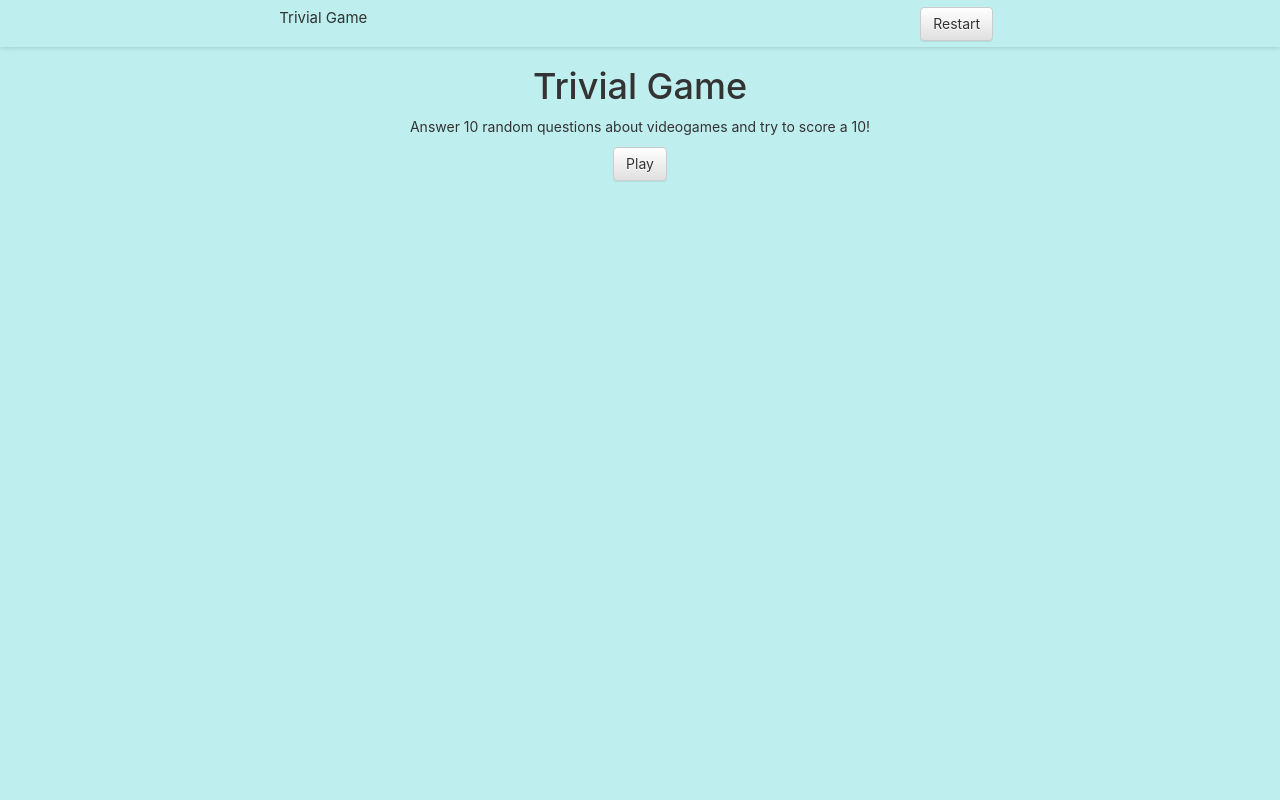
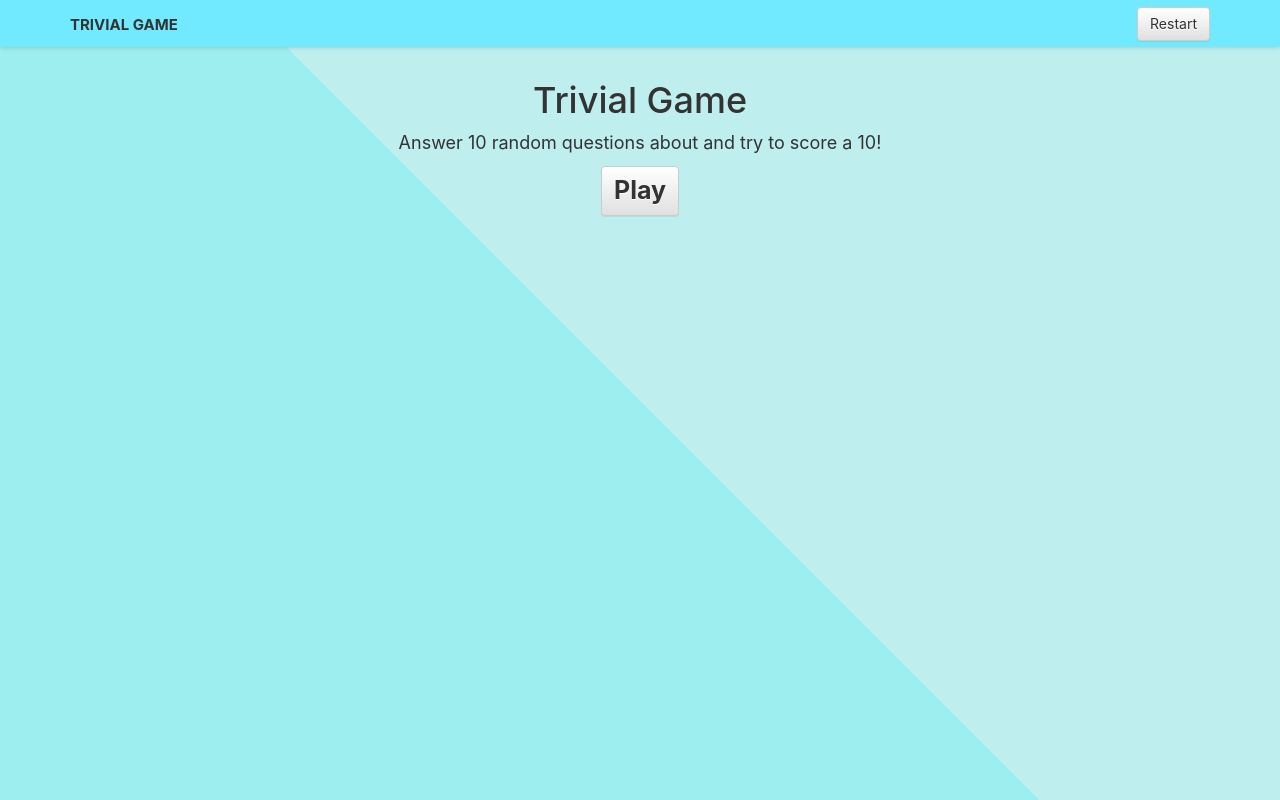
Before and after one commit to luismartinezs/trivial-web, a React (Create React App) app: page / in a window 1280 px wide. Built offline with nearby package versions, Linux system fonts and the light colour scheme; no server answers.

Commit message:
improved styling

```diff
--- a/src/components/MainView.js
+++ b/src/components/MainView.js
@@ -7,13 +7,20 @@ import Score from './Score';
 class MainView extends React.Component {
     render() {
         let state = this.props.props;
+        let category = '';
+
+        if (state.questions[0] !== undefined) {
+            category = state.questions[0].category;
+        }
+
         if (state.screen === 'start') {
             return (
                 <div className='mainView-wrapper'>
-                    <Start />
+                    <Start category={category} />
                 </div>
             );
         }
+
         if (state.screen === 'questionScreen') {
             return (
                 <div className='mainView-wrapper'>
@@ -21,6 +28,7 @@ class MainView extends React.Component {
                 </div>
             );
         }
+
         if (this.props.props.screen === 'score') {
             return (
                 <div className='mainView-wrapper'>
@@ -28,6 +36,7 @@ class MainView extends React.Component {
                 </div>
             );
         }
+
     }
 }
 
--- a/src/components/Question.js
+++ b/src/components/Question.js
@@ -31,11 +31,11 @@ class Question extends React.Component {
                     </Row>
                     <hr />
                     <Row>
-                        <Col xs={4}></Col>
-                        <Col xs={4}>
-                            <Button className='btn mx-1 mb-1 center-block' block data-btn-confirm='1'>Confirm</Button>
+                        <Col xs={1}></Col>
+                        <Col xs={10}>
+                            <Button className='btn mx-1 mb-1 center-block btn-cta' block data-btn-confirm='1'>Confirm</Button>
                         </Col>
-                        <Col xs={4}></Col>
+                        <Col xs={1}></Col>
                     </Row>
                     {/* <Row><span className='confirm-msg correct'>Correct!</span></Row> */}
                 </Grid>
--- a/src/components/Score.js
+++ b/src/components/Score.js
@@ -9,12 +9,12 @@ class Score extends React.Component {
         let msg = '';
         switch(state.score) {
             case 0:
-                msg = `Do you even play???`;
+                msg = `Did you even try...?`;
                 break;
             case 1:
             case 2:
             case 3:
-                msg = `My grandma knows more about games than you`;
+                msg = `My 5 year old knows more than you`;
                 break;
             case 4:
             case 5:
@@ -26,20 +26,21 @@ class Score extends React.Component {
                 msg = `Wow, you know quite a lot!`;
                 break;
             case 9:
-                msg = `I can't believe how powerful you are!`;
+                msg = `I can't believe how wise you are!`;
                 break;
             case 10:
-                msg = `You're a legend, your power level is beyond this world...`;
+                msg = `You're a legend, your knowledge is beyond this world...`;
                 break;
             default:
-                msg = 'something went wrong with your score';
+                msg = 'something went wrong with your score... :(';
         }
 
         return (
-            <div className='score'>
-                <p>Your score: {state.score}/10</p>
+            <div>
+                <p className='score'>Your score:</p>
+                <p className='score-value'>{state.score}/10</p>
                 <p>{msg}</p>
-                <Button data-btn-reset>Play again</Button>
+                <Button className='btn-cta' data-btn-reset>Play again</Button>
             </div>
         );
     }
--- a/src/components/Start.js
+++ b/src/components/Start.js
@@ -6,8 +6,8 @@ class Start extends React.Component {
         return (
             <div className='start'>
                 <h1>Trivial Game</h1>
-                <p>Answer 10 random questions about videogames and try to score a 10!</p>
-                <Button data-btn-play>Play</Button>
+                <p>Answer 10 random questions about {this.props.category} and try to score a 10!</p>
+                <Button className='btn-cta' data-btn-play>Play</Button>
             </div>
         );
     }
--- a/src/components/Tab.js
+++ b/src/components/Tab.js
@@ -5,16 +5,18 @@ class Tab extends React.Component {
     render() {
         return (
             <div className='tab-wrapper'>
-                <Grid fluid='true'>
+                <div className='tab-container'>
+                    <Grid>
                         <Row>
-                        <Col xs={6}>
+                            <Col xs={6} className='text-left'>
                                 <span className='title'>Trivial Game</span>
                             </Col>
-                        <Col xs={6}>
+                            <Col xs={6} className='text-right'>
                                 <Button data-btn-reset>Restart</Button>
                             </Col>
                         </Row>
                     </Grid>
+                </div>
             </div>
         );
     }
--- a/src/components/Trivial.js
+++ b/src/components/Trivial.js
@@ -4,7 +4,7 @@ import MainView from './MainView';
 import Tab from './Tab';
 import { createStore } from 'redux';
 import { Provider, connect } from 'react-redux'
-import { decodeHtml, shuffleArray }  from './helpers';
+import { decodeHtml, shuffleArray } from './helpers';
 
 
 
@@ -49,7 +49,7 @@ class Trivial extends React.Component {
     constructor(props) {
         super(props);
         this.state = {
-            roundsNumber: 10,
+            roundsNumber: 2,
             isLoading: true,
             screen: 'start', // 'start', 'questionScreen', 'score', 'error'
             questions: {},
@@ -67,7 +67,7 @@ class Trivial extends React.Component {
 
         // initial data fetch
         async function asyncMethod() {
-            let url = 'https://opentdb.com/api.php?amount=10&category=15&difficulty=medium&type=multiple';
+            let url = 'https://opentdb.com/api.php?amount=10&category=23&difficulty=medium&type=multiple';
 
             return fetch(url)
                 .then((response) => response.json())
@@ -114,7 +114,7 @@ class Trivial extends React.Component {
             if (confirmBtn.textContent === 'Confirm') {
 
                 console.log('selected answer');
-                console.log(event.target,'was clicked');
+                console.log(event.target, 'was clicked');
                 let buttons = document.querySelectorAll(`[data-btn-index]`);
 
                 Array.from(buttons).forEach((btn) => {
@@ -157,9 +157,9 @@ class Trivial extends React.Component {
                     let correctBtn = Array.from(buttons).find((btn) => {
                         return btn.textContent === correctAnswer;
                     });
-                    console.log('correctBtn:',correctBtn);
+                    console.log('correctBtn:', correctBtn);
                     console.log('buttons:', buttons);
-                    console.log('correctAnswer:',correctAnswer);
+                    console.log('correctAnswer:', correctAnswer);
 
                     let choosenAnswer = selectedBtn.textContent;
 
@@ -178,8 +178,8 @@ class Trivial extends React.Component {
 
                     } else {
                         // answer given was wrong
-                        console.log('selectedBtn:',selectedBtn);
-                        console.log('correctBtn:',correctBtn);
+                        console.log('selectedBtn:', selectedBtn);
+                        console.log('correctBtn:', correctBtn);
                         selectedBtn.classList.add('btn-danger');
                         correctBtn.classList.add('btn-success');
                     }
@@ -242,7 +242,7 @@ class Trivial extends React.Component {
             });
 
             async function asyncMethod() {
-                let url = 'https://opentdb.com/api.php?amount=10&category=15&difficulty=medium&type=multiple';
+                let url = 'https://opentdb.com/api.php?amount=10&category=23&difficulty=medium&type=multiple';
 
                 return fetch(url)
                     .then((response) => response.json())
@@ -281,9 +281,11 @@ class Trivial extends React.Component {
     render() {
         console.log('before render', this.state.currentQuestionIndex);
         return (
-            <div className='trivialContainer'>
-                <Tab />
-                <MainView props={this.state} />
+            <div className='trivialWrapper'>
+                <div className='trivialContainer'>
+                    <Tab />
+                    <MainView props={this.state} />
+                </div>
             </div>
         );
     }
--- a/src/components/style.css
+++ b/src/components/style.css
@@ -1,3 +1,9 @@
+/* GENERAL DESIGN AND APPEARANCE */
+
+body {
+    font-size: 1.8rem;
+}
+
 /* HELPER CLASSES */
 
 .mx-1 {
@@ -16,22 +22,45 @@
     margin-right: auto;
 }
 
-/* APP CLASSES */
+.text-left {
+    text-align: left;
+}
 
-.trivialContainer {
-    background-color: rgb(190, 238, 238);
+.text-right {
+    text-align: right;
+}
+
+/* CUSTOM CLASSES */
+
+.trivialWrapper {
+    /* background-color: rgb(190, 238, 238); */
+    background: linear-gradient(45deg, rgb(157, 238, 238) 50%, rgb(190, 238, 238) 50%);
     width: 100%;
     height: 100%;
     text-align: center;
 }
 
+.mainView-wrapper {
+    padding: 10pt;
+    width: 100%;
+    height: 100%;
+}
+
 .tab-wrapper {
+    box-shadow: 0 0 4pt 0 rgba(0,0,0,0.2);
+    background-color: rgb(113, 234, 255);
+}
+
+.tab-container {
     padding: 5pt;
-    box-shadow: 0 0 4pt 0 rgba(0,0,0,0.2);
 }
 
 .title {
+    display: block;
     font-size: 1.5rem;
+    text-transform: uppercase;
+    font-weight: bold;
+    margin-top: 0.7rem;
 }
 
 .question {
@@ -49,3 +78,20 @@
 .wrong {
     color: rgb(165, 51, 51);
 }
+
+.btn-cta {
+    font-size: 2.5rem;
+    font-weight: bold;
+}
+
+.score {
+    font-size: 3rem;
+    text-transform: uppercase;
+    font-weight: bold;
+}
+
+.score-value {
+    font-size: 5rem;
+    text-transform: uppercase;
+    font-weight: bold;
+}
```
Also changed, not shown: 1 other file (tests, documents, lock files or other folders). Lines whose indentation alone changed are shown as unchanged.
